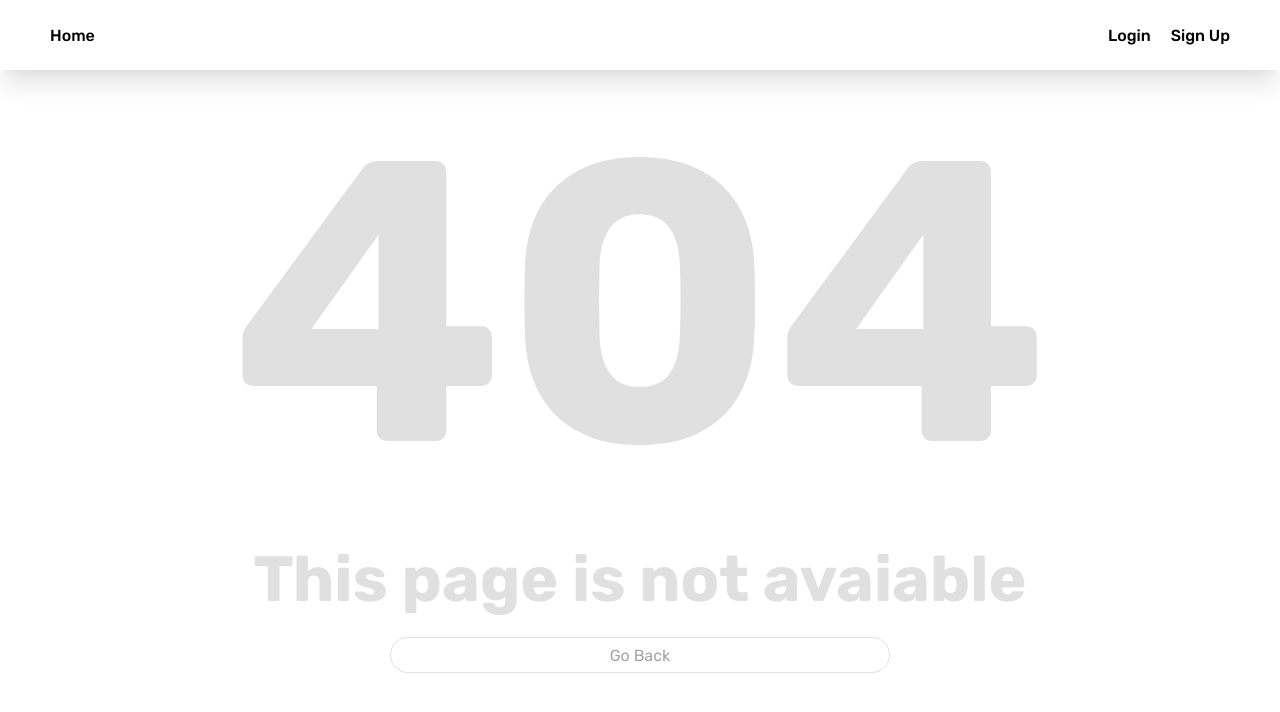
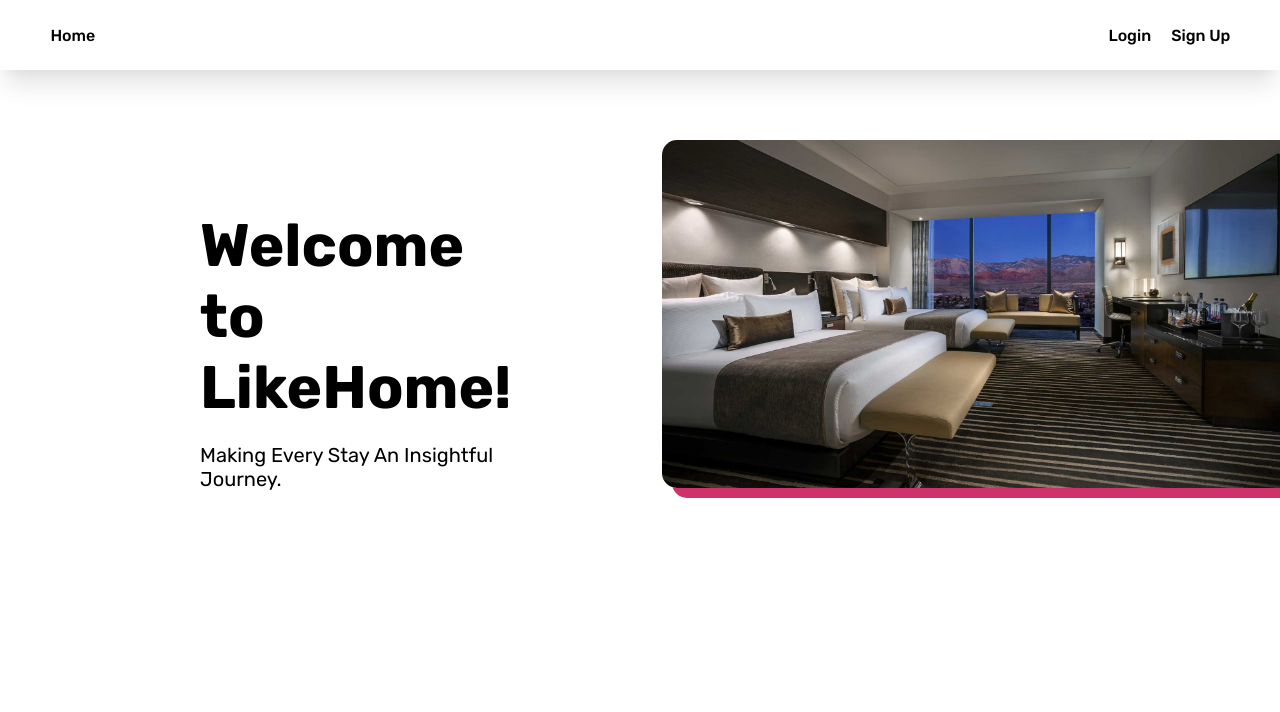
Before and after one commit to rmaskey1/LikeHome, a React (Create React App) app in the folder frontend/: page /welcome in a window 1280 px wide. Before the commit this address had no page. Shown: the top 712 px of the page. Built offline with nearby package versions, Linux system fonts and the light colour scheme.

Commit message:
Jooyul (#41)
* Organize Routes and Links

* refactor Login

* refactor Navbar

* edited link in profile modify btn

```diff
--- a/frontend/src/App.jsx
+++ b/frontend/src/App.jsx
@@ -11,24 +11,27 @@ import AddListing from "routes/AddListing";
 import ModifyListing from "routes/ModifyListing";
 import AccountMod from "routes/AccountMod";
 import RegisterHotel from "routes/RegisterHotel";
-import PreviewCardsListing from "routes/PreviewCardsListing";
+import Home from "routes/Home";
 
 function App() {
   return (
     <BrowserRouter>
       <NavBar />
       <Routes>
-        <Route path="/" element={<Landing />} />
+        <Route path="/" element={<Home />} />
+        <Route path="/welcome" element={<Landing />} />
         <Route path="/login" element={<Login />} />
         <Route path="/register" element={<Register />} />
         <Route path="/register/hotel" element={<RegisterHotel />} />
-        <Route path="/hotel/:id" element={<Details />} />
+
         <Route path="/profile/:id" element={<Profile />} />
-        <Route path="/add_listing" element={<AddListing />} />
-        <Route path="/hotel/:id/modify_listing" element={<ModifyListing />} />
-        <Route path="/account_modification" element={<AccountMod />} />
+        <Route path="/profile/:id/modify" element={<AccountMod />} />
+
+        <Route path="/room/add" element={<AddListing />} />
+        <Route path="/room/:id" element={<Details />} />
+        <Route path="/room/:id/modify" element={<ModifyListing />} />
+
         <Route path="*" element={<NotFound />} />
-        <Route path="/previewCards" element={<PreviewCardsListing />} />
       </Routes>
     </BrowserRouter>
   );
--- a/frontend/src/atom.js
+++ b/frontend/src/atom.js
@@ -4,8 +4,3 @@ export const isLoginAtom = atom({
   key: "isLogin",
   default: false,
 });
-
-export const userInfoAtom = atom({
-  key: "userInfo",
-  default: null,
-});
--- a/frontend/src/components/NavBar.jsx
+++ b/frontend/src/components/NavBar.jsx
@@ -54,30 +54,29 @@ function NavBar() {
     localStorage.removeItem("uid");
     localStorage.removeItem("userinfo");
     setIsLogin(false);
-    navigate("/");
+    navigate("/welcome");
   };
 
   useEffect(() => {
     if (localStorage.accessToken && localStorage.refreshToken) setIsLogin(true);
   }, [setIsLogin]);
-
-  //show "Back" or "Home" based on the route -- used for add listing
-  const renderLeftBox = () => {
-    if (!isLogin) {
   return (
+    <NavbarContainer>
+      {isLogin ? (
+        // Logged in
+        <>
+          {location.pathname === "/add_listing" ? (
+            // When adding listing
+            <>
               <LeftBox>
-          <Link to={""}>Home</Link>
+                <Button onClick={() => navigate(-1)}>Back</Button>
               </LeftBox>
-      );
-    }
-    if (location.pathname === "/add_listing") {
-      return (
-        <LeftBox>
-          <Button onClick={() => window.history.back()}>Back</Button>
-        </LeftBox>
-      );
-    }
-    return (
+              <RightBox>
+                <Button onClick={logout}>Logout</Button>
+              </RightBox>
+            </>
+          ) : (
+            <>
               <LeftBox>
                 <Link to={""}>Home</Link>
                 {userinfo?.accountType !== "hotel" && (
@@ -85,37 +84,26 @@ function NavBar() {
                 )}
                 <Link to={`profile/${localStorage.uid}`}>Profile</Link>
               </LeftBox>
-    );
-  };
-
-  //render right box based on the left box content -- used for add listing
-  const renderRightBox = () => {
-    if (location.pathname === "/add_listing") {
-      return <></>; // Empty fragment for the right box
-    }
-
-    if (isLogin) {
-      return (
               <RightBox>
                 <Button onClick={logout}>Logout</Button>
               </RightBox>
-      );
-    }
-
-    return (
+            </>
+          )}
+        </>
+      ) : (
+        // Without Login
+        <>
+          <LeftBox>
+            <Link to={"/welcome"}>Home</Link>
+          </LeftBox>
           <RightBox>
             <Link to="login" onClick={logout}>
               Login
             </Link>
             <Link to="register">Sign Up</Link>
           </RightBox>
-    );
-  };
-
-  return (
-    <NavbarContainer>
-      {renderLeftBox()}
-      {renderRightBox()}
+        </>
+      )}
     </NavbarContainer>
   );
 }
--- a/frontend/src/routes/PreviewCardsListing.jsx
+++ b/frontend/src/components/PreviewCardsListing.jsx
@@ -1,5 +1,5 @@
 import React from "react";
-import PreviewCard from "../components/PreviewCard";
+import PreviewCard from "./PreviewCard";
 import styled from "styled-components";
 
 const StyledCardsListing = styled.div`
--- /dev/null
+++ b/frontend/src/routes/Home.jsx
@@ -0,0 +1,23 @@
+import React, { useEffect } from "react";
+import { useNavigate } from "react-router-dom";
+import styled from "styled-components";
+
+const Container = styled.main`
+  width: 100vw;
+  height: 100vh;
+  padding: 20px;
+`;
+
+function Home() {
+  const navigate = useNavigate();
+
+  useEffect(() => {
+    if (localStorage.accessToken === undefined) {
+      navigate("welcome");
+    }
+  }, [navigate]);
+
+  return <Container>Home</Container>;
+}
+
+export default Home;
--- a/frontend/src/routes/Login.jsx
+++ b/frontend/src/routes/Login.jsx
@@ -4,9 +4,10 @@ import { Link, useNavigate } from "react-router-dom";
 import styled from "styled-components";
 import { ReactComponent as PersonIcon } from "../icons/person-fill.svg";
 import { ReactComponent as KeyIcon } from "../icons/key.svg";
-import { useRecoilState, useSetRecoilState } from "recoil";
-import { isLoginAtom, userInfoAtom } from "../atom";
+import { useRecoilState } from "recoil";
+import { isLoginAtom } from "../atom";
 import { SERVER_URL } from "api";
+import { Ellipsis } from "react-spinners-css";
 
 const Container = styled.div`
   display: flex;
@@ -113,7 +114,6 @@ function Login() {
     resetField,
   } = useForm();
   const [isLogin, setIsLogin] = useRecoilState(isLoginAtom);
-  const setUserInfo = useSetRecoilState(userInfoAtom);
   const [isFetching, setIsFetching] = useState(false);
   const [serverError, setServerError] = useState(null);
 
@@ -138,7 +138,6 @@ function Login() {
       localStorage.setItem("uid", data.localId);
       localStorage.setItem("userinfo", JSON.stringify(data.info));
 
-      setUserInfo(data);
       setServerError(null);
       setIsLogin(true);
 
@@ -207,7 +206,7 @@ function Login() {
         )}
         {serverError && <ErrorMessageArea>{serverError}</ErrorMessageArea>}
         <SubmitBtn type="submit">
-          {isFetching ? "loading..." : "Login"}
+          {isFetching ? <Ellipsis color="white" size={30} /> : "Login"}
         </SubmitBtn>
       </Form>
     </Container>
--- a/frontend/src/routes/Profile.jsx
+++ b/frontend/src/routes/Profile.jsx
@@ -70,13 +70,13 @@ const DeleteBtn = styled.div`
 `;
 
 function Profile() {
+  const navigate = useNavigate();
   const [showDeleteConfirmation, setShowDeleteConfirmation] = useState(false);
 
   const userinfo = localStorage.userinfo
     ? JSON.parse(localStorage.userinfo)
     : {};
 
-  console.log(userinfo);
   const handleDeleteClick = () => {
     setShowDeleteConfirmation(true);
   };
@@ -90,10 +90,9 @@ function Profile() {
     setShowDeleteConfirmation(false);
   };
 
-  const navigate = useNavigate();
   const handleEditProfileClick = () => {
     // Use navigate to navigate to the desired route
-    navigate("/account_modification");
+    navigate("modify");
   };
 
   return (
```
Lines whose indentation alone changed are shown as unchanged.
